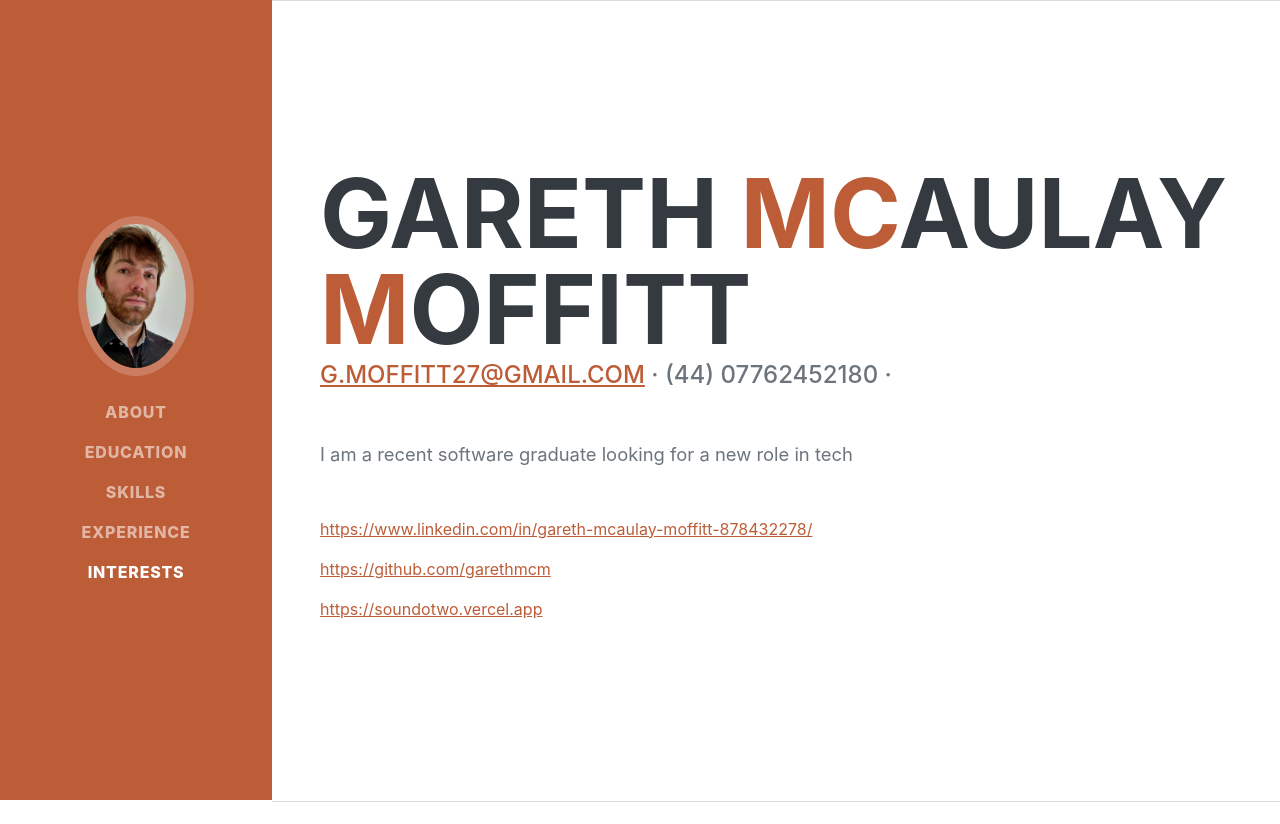
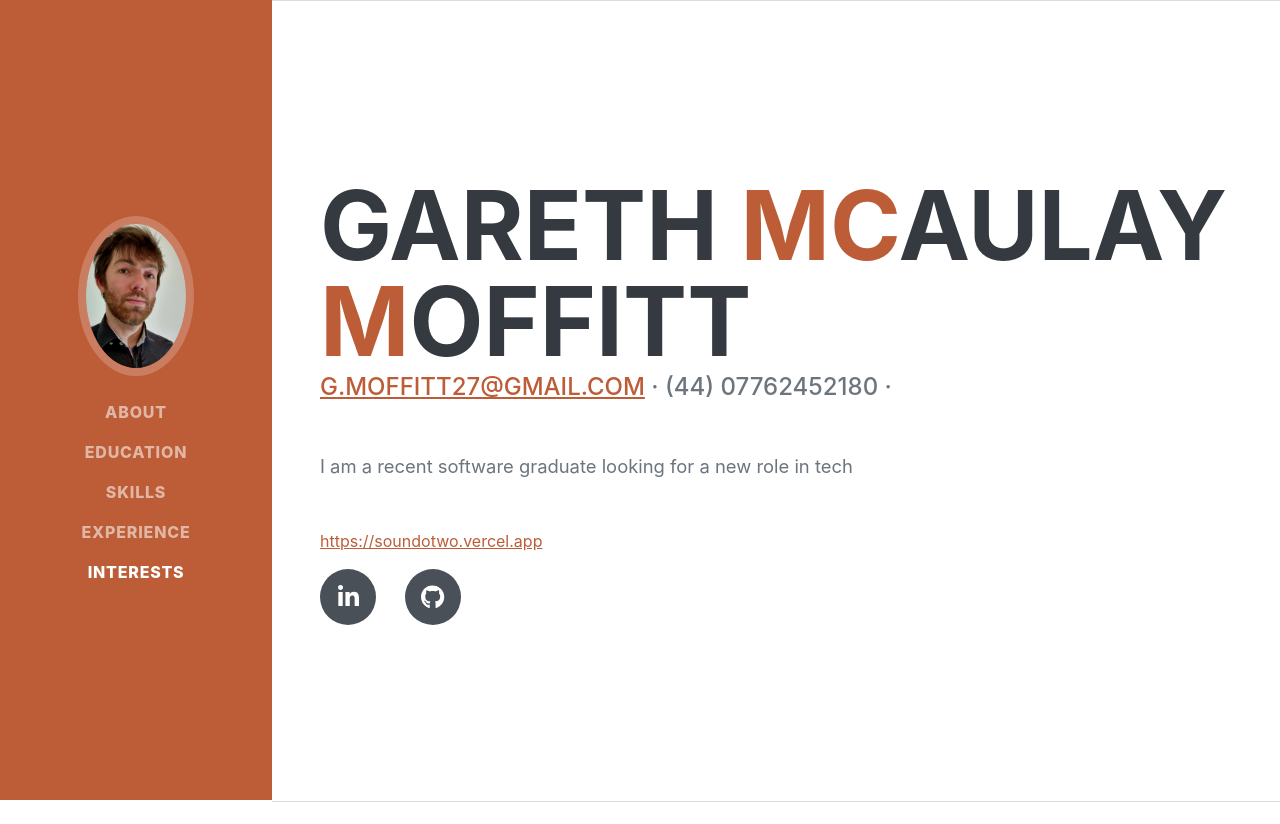
Before and after one commit to garethmcm/portfolio-app, a Django app: page / in a window 1280 px wide. Shown: the top 824 px of the page. Run offline with Django 4.2, Linux system fonts and the light colour scheme; some libraries are stand-ins or nearby versions; some web fonts are replaced.

Commit message:
tweaked socials again

```diff
--- a/dj_ango_project/dj_ango_app/templates/about.html
+++ b/dj_ango_project/dj_ango_app/templates/about.html
@@ -11,16 +11,16 @@
                 · (44) 07762452180 ·
             </div>
             <p class="lead mb-5">I am a recent software graduate looking for a new role in tech</p>
-            <p><a class="social-icon" href="https://www.linkedin.com/in/gareth-mcaulay-moffitt-878432278/" target="_blank">https://www.linkedin.com/in/gareth-mcaulay-moffitt-878432278/</a></p>
-            <p><a class="social-icon" href="https://github.com/garethmcm" target="_blank">https://github.com/garethmcm</a></p>
+{#            <p><a class="social-icon" href="https://www.linkedin.com/in/gareth-mcaulay-moffitt-878432278/" target="_blank">https://www.linkedin.com/in/gareth-mcaulay-moffitt-878432278/</a></p>#}
+{#            <p><a class="social-icon" href="https://github.com/garethmcm" target="_blank">https://github.com/garethmcm</a></p>#}
             <p><a class="social-icon" href="https://soundotwo.vercel.app" target="_blank">https://soundotwo.vercel.app</a></p>
-{#            <div class="social-icons">#}
-{#                <div class="social-icons">#}
-{#                    <a class="social-icon" href="https://www.linkedin.com/in/gareth-mcaulay-moffitt-878432278/" target="_blank"><i class="fab fa-linkedin-in"></i></a>#}
-{#                    <a class="social-icon" href="https://github.com/garethmcm" target="_blank"><i class="fab fa-github"></i></a>#}
+            <div class="social-icons">
+                <div class="social-icons">
+                    <a class="social-icon" href="https://www.linkedin.com/in/gareth-mcaulay-moffitt-878432278/" target="_blank"><i class="fab fa-linkedin-in"></i></a>
+                    <a class="social-icon" href="https://github.com/garethmcm" target="_blank"><i class="fab fa-github"></i></a>
 {#                    <a class="social-icon" href="https://soundotwo.vercel.app" target="_blank"><img src="/static/images/Soundotransback.svg" class="soundo-icon" alt="Soundo"></a>#}
-{#                </div>#}
-{#            </div>#}
+                </div>
+            </div>
         </div>
     </section>
 </div>
--- a/dj_ango_project/static/css/about.css
+++ b/dj_ango_project/static/css/about.css
@@ -5,23 +5,16 @@
   height: 3.5rem;
   width: 3.5rem;
   background-color: #495057;
-  color: #495057;
+  color: #fff;
   border-radius: 100%;
   font-size: 1.5rem;
   margin-right: 1.5rem;
 }
 .social-icons .social-icon:last-child {
-  margin-right: 10px;
+  margin-right: 0;
 }
-.buttons .social-icon:hover {
-  color: #bd5d38;
-}
-
-.buttons {
-  display: inline-flex;
-  align-items: center;
-  justify-content: center;
-  color: #495057;
+.social-icons .social-icon:hover {
+  background-color: #bd5d38;
 }
 
 .soundo {
```
